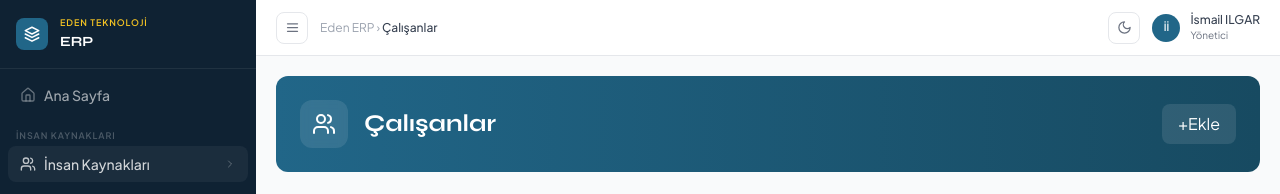
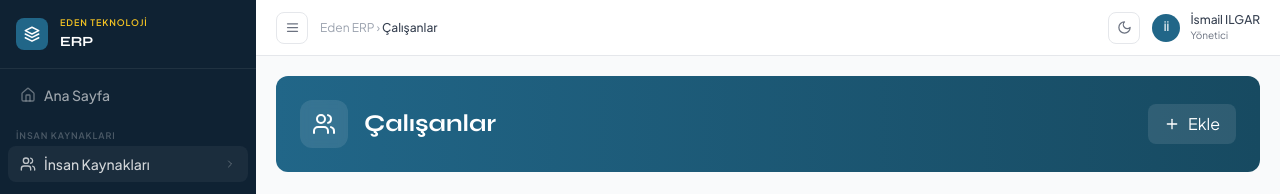
Before and after one commit to ismailthedrizzt/eden-erp, a Next.js app: page /app/ik/personel in a window 1280 px wide. Shown: the top 194 px of the page. Built offline with nearby package versions, Linux system fonts and the light colour scheme; no server answers; the database is empty.

Commit message:
Standardize PageBanner across all pages - consistent icon and text display

```diff
--- a/app/app/ik/personel/ekle/page.tsx
+++ b/app/app/ik/personel/ekle/page.tsx
@@ -12,10 +12,9 @@ export default function PersonelEklePage() {
     <>
       <PageBanner
         title="Çalışan Ekle"
-        icon={<ChevronLeft size={24} />}
+        icon={<Users size={24} />}
         onAddClick={() => router.back()}
         addButtonText="Listeye Dön"
-        buttonIcon={<ChevronLeft size={18} />}
       />
 
       <div className="mt-6 bg-white dark:bg-gray-900 rounded-xl border border-gray-200 dark:border-gray-800 p-6">
--- a/app/app/ik/personel/page.tsx
+++ b/app/app/ik/personel/page.tsx
@@ -63,8 +63,7 @@ export default function CalisanlarPage() {
         title="Çalışanlar"
         icon={<Users size={24} />}
         onAddClick={() => router.push('/app/ik/personel/ekle')}
-        addButtonText="+Ekle"
-        showAddIcon={false}
+        addButtonText="Ekle"
       />
 
       <div className="mt-6">
--- a/components/ui/PageBanner.tsx
+++ b/components/ui/PageBanner.tsx
@@ -40,7 +40,7 @@ export function PageBanner({
             className="flex items-center justify-center gap-2 bg-white/10 hover:bg-white/20 px-3 sm:px-4 py-2 rounded-lg transition-colors text-sm sm:text-base"
           >
             {buttonIcon || (showAddIcon && <Plus size={16} />)}
-            <span className="hidden sm:inline">{addButtonText}</span>
+            {addButtonText}
           </button>
         )}
       </div>
```
